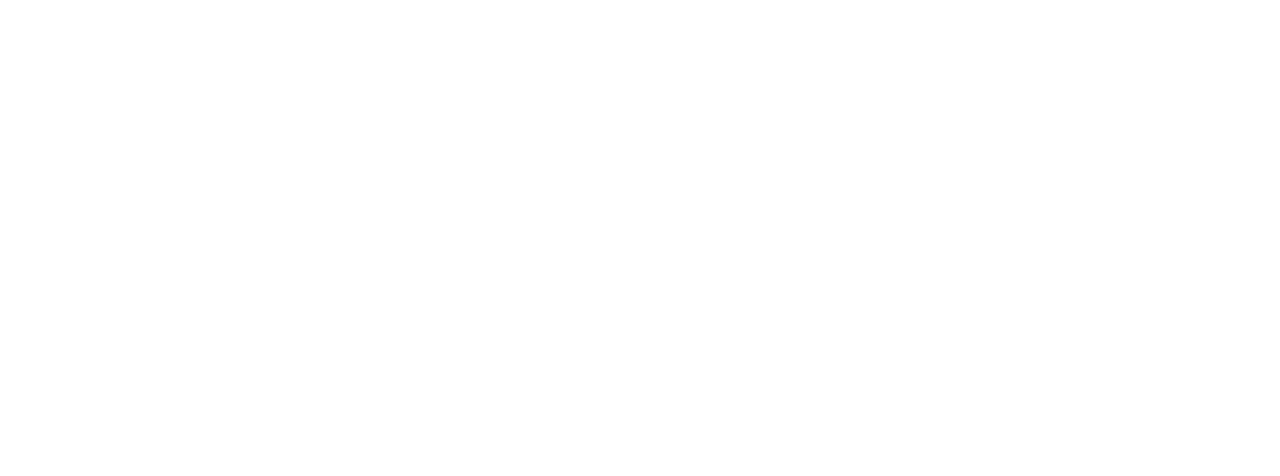
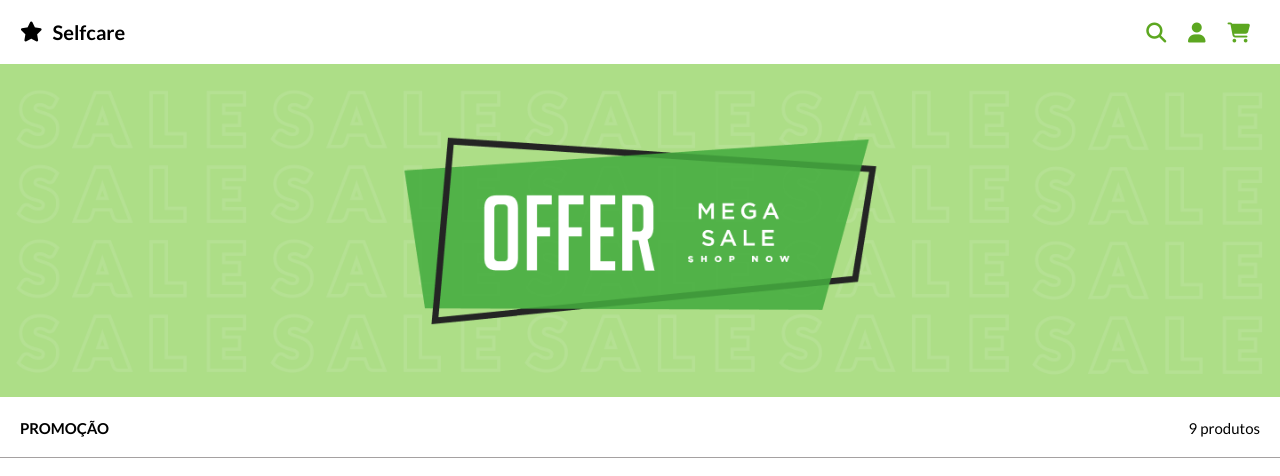
Before and after one commit to matheuspergoli/selfcare, a plain HTML site: page index.html in a window 1280 px wide. Drawn offline with Linux system fonts and the light colour scheme.

Commit message:
Construindo o header

```diff
--- /dev/null
+++ b/assets/sass/_mixins.scss
@@ -0,0 +1,5 @@
+@mixin media($pixels) {
+  @media (max-width: $pixels) {
+    @content
+  }
+}
--- /dev/null
+++ b/assets/sass/_reset.scss
@@ -0,0 +1,12 @@
+*, *::after, *::before {
+  margin: 0px;
+  padding: 0px;
+  list-style: none;
+  text-decoration: none;
+  box-sizing: border-box;
+}
+
+html {
+  font-size: 62.5%;
+  font-family: 'Lato', sans-serif;
+}
--- a/assets/sass/style.scss
+++ b/assets/sass/style.scss
@@ -0,0 +1,60 @@
+@import 'reset';
+@import 'mixins';
+
+$verde: #5CA720;
+$preto: #161616;
+$linha-divisoria: #A5A1A1;
+$background-footer: #F9F9F9;
+
+.navigation {
+  display: flex;
+  align-items: center;
+  justify-content: space-between;
+  padding: clamp(1rem, 5vw, 2rem);
+}
+
+.logo {
+  display: flex;
+  align-items: center;
+  gap: 1rem;
+
+  * {
+    font-size: 2rem;
+    font-weight: bold;
+  }
+}
+
+.menu {
+  a {
+    color: $verde;
+    padding: 1rem;
+    font-size: 2rem;
+  }
+}
+
+.hero-image {
+
+  img {
+    width: 100%;
+    object-fit: cover;
+    min-height: 22.5rem;
+  }
+}
+
+.info-promo {
+  display: flex;
+  align-items: center;
+  justify-content: space-between;
+  padding: clamp(1rem, 5vw, 2rem);
+  border-bottom: 1px solid $linha-divisoria;
+
+  p {
+    font-size: 1.5rem;
+    font-weight: bold;
+    text-transform: uppercase;
+  }
+
+  span {
+    font-size: 1.5rem;
+  }
+}
--- a/index.html
+++ b/index.html
@@ -4,9 +4,35 @@
   <meta charset="UTF-8">
   <meta http-equiv="X-UA-Compatible" content="IE=edge">
   <meta name="viewport" content="width=device-width, initial-scale=1.0">
+  <link rel="preconnect" href="https://fonts.googleapis.com">
+  <link rel="preconnect" href="https://fonts.gstatic.com" crossorigin>
+  <link href="https://fonts.googleapis.com/css2?family=Lato:wght@100;300;400;700;900&display=swap" rel="stylesheet">
+  <script src="https://kit.fontawesome.com/a835931ab7.js" crossorigin="anonymous"></script>
+  <link rel="stylesheet" href="assets/css/style.css">
   <title>Selfcare</title>
 </head>
 <body>
-
+  <header class="header">
+    <nav class="navigation">
+      <div class="logo">
+        <i class="fa-solid fa-star"></i>
+        <span>Selfcare</span>
+      </div>
+      <div class="menu">
+        <a href="#"><i class="fa-solid fa-magnifying-glass"></i></a>
+        <a href="#"><i class="fa-solid fa-user"></i></a>
+        <a href="#"><i class="fa-solid fa-cart-shopping"></i></a>
+      </div>
+    </nav>
+    <div class="hero-image">
+      <img src="assets/img/banner.png">
+    </div>
+  </header>
+  <main>
+    <div class="info-promo">
+      <p>Promoção</p>
+      <span>9 produtos</span>
+    </div>
+  </main>
 </body>
 </html>
```
Also changed, not shown: assets/css/style.css, 1 other file.
